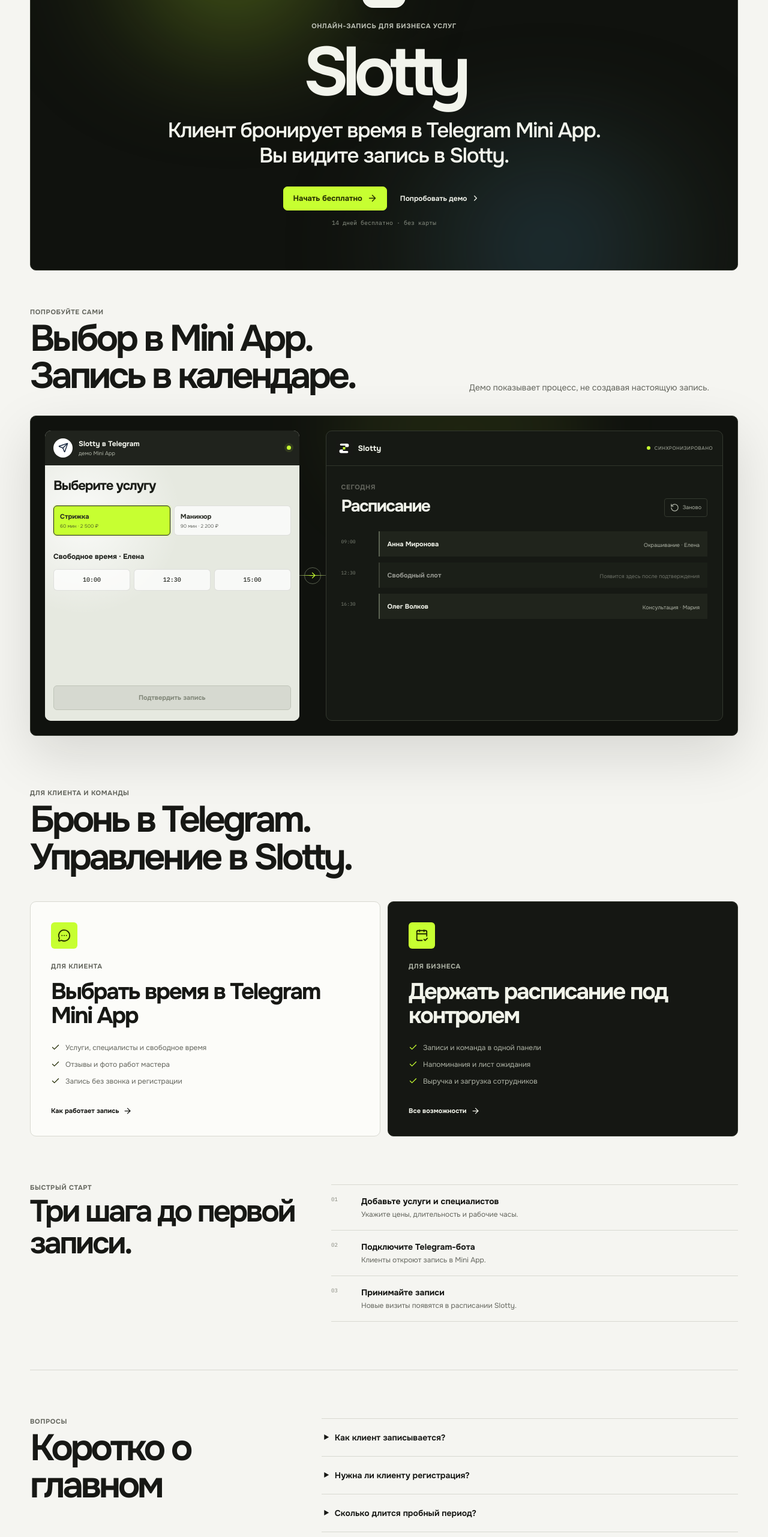
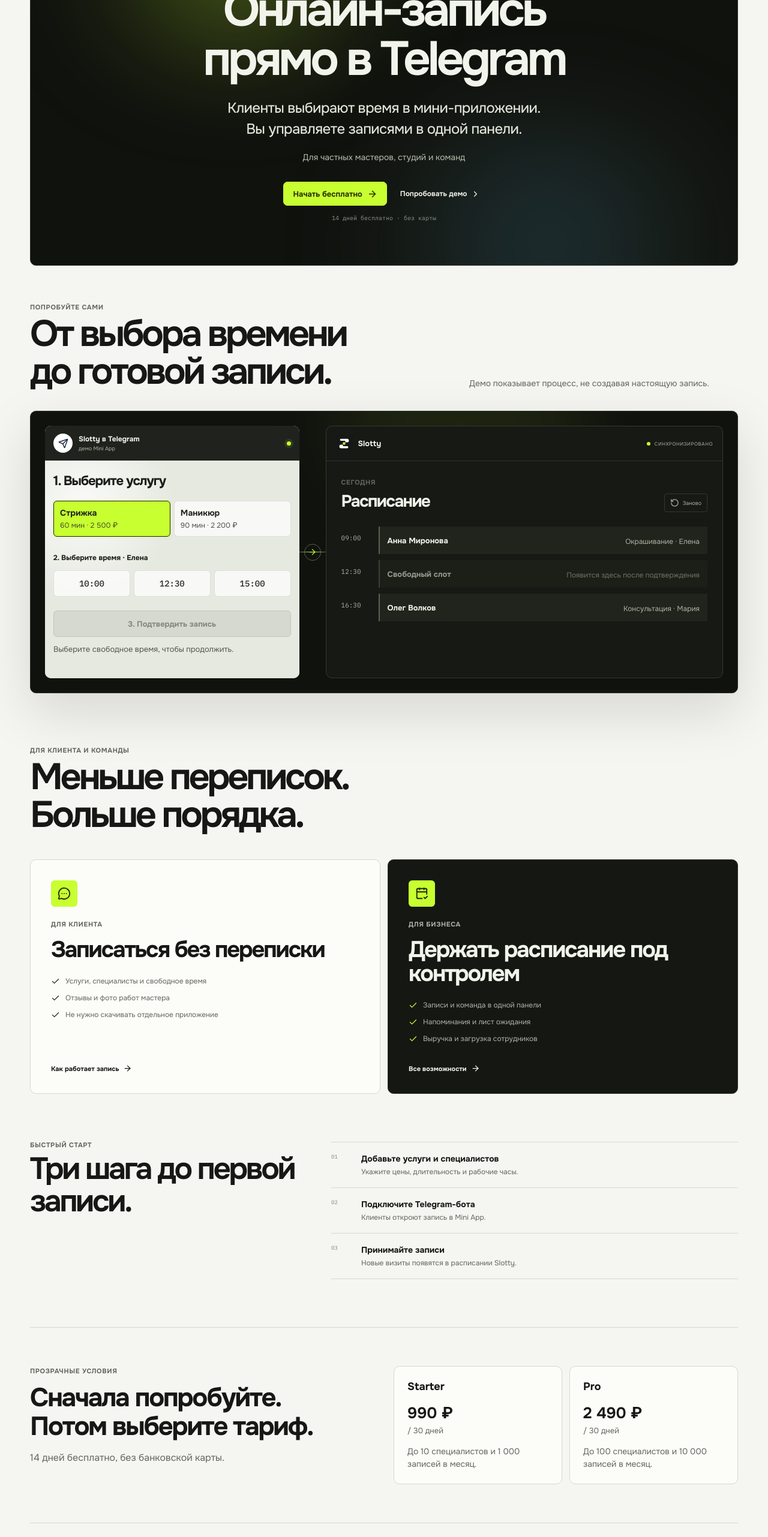
Before and after one commit to Gregory035/slotty, a React (Vite) app in the folder apps/web/: page / in a window 1280 px wide. Shown: the part 234-2797 px from the top of the page at 60% size. Built offline with nearby package versions, Linux system fonts and the light colour scheme; no server answers.

Commit message:
feat: clarify landing value and improve booking demo

```diff
--- a/apps/web/src/components/AnalyticsConsent.tsx
+++ b/apps/web/src/components/AnalyticsConsent.tsx
@@ -17,7 +17,7 @@
 
   return (
     <section className="analytics-consent" aria-label="Настройки аналитики">
-      <div><strong>Помогите улучшить Slotty</strong><p>Используем обезличенную аналитику посещений. Данные записей и клиентов не отправляются.</p></div>
+      <div><strong>Аналитика посещений</strong><p>Помогает улучшать Slotty. Без данных клиентов и записей.</p></div>
       <div className="analytics-consent-actions"><button className="text-button" onClick={() => decide('denied')}>Только необходимое</button><button className="primary-button lime-button" onClick={() => decide('granted')}>Разрешить</button></div>
     </section>
   );
--- a/apps/web/src/public.css
+++ b/apps/web/src/public.css
@@ -53,9 +53,10 @@
 .landing-hero-mark { width:72px; height:72px; display:grid; place-items:center; margin-bottom:25px; border:1px solid rgba(255,255,255,.55); border-radius:18px; color:#151713; background:#f3f5ec; box-shadow:0 18px 45px rgba(0,0,0,.17); }
 .landing-hero .eyebrow { color:#bdc1b6; }
 .landing-hero h1,.marketing-hero h1 { max-width:900px; margin:13px 0 19px; font-size:clamp(48px,7vw,88px); font-weight:650; letter-spacing:-.08em; line-height:.96; }
-.landing-hero h1 { margin:9px 0 20px; font-size:clamp(78px,9vw,124px); letter-spacing:-.085em; }
+.landing-hero h1 { margin:16px 0 24px; font-size:clamp(44px,6.5vw,80px); letter-spacing:-.065em; line-height:1.02; }
 .landing-hero>p:not(.eyebrow),.marketing-hero>p:not(.eyebrow) { max-width:650px; margin:0; color:var(--muted); font-size:16px; line-height:1.6; }
-.landing-hero>p.landing-hero-tagline { max-width:760px; color:#f2f4ec; font-size:clamp(22px,2.8vw,35px); font-weight:550; letter-spacing:-.04em; line-height:1.2; }
+.landing-hero>p.landing-hero-tagline { max-width:760px; color:#e2e6da; font-size:clamp(18px,2vw,24px); font-weight:450; letter-spacing:-.025em; line-height:1.45; }
+.landing-hero>p.landing-hero-audience { margin-top:18px; color:#b8beaf; font-size:14px; }
 .landing-actions { display:flex; align-items:center; flex-wrap:wrap; gap:14px; margin-top:30px; }
 .landing-hero .landing-actions { justify-content:center; }
 .landing-hero .text-button { color:#f2f4ec; }
@@ -128,7 +129,7 @@
 .demo-chat>header small { color:#aeb3a6; font-size:9px; }
 .demo-chat>header>i { width:7px; height:7px; margin-left:auto; border-radius:50%; background:var(--accent); box-shadow:0 0 0 4px rgba(199,255,49,.1); }
 .demo-telegram-mark { width:32px; height:32px; display:grid; place-items:center; border-radius:50%; color:#13233a; background:#fff; }
-.demo-chat-body { min-height:426px; display:flex; flex-direction:column; align-items:flex-start; gap:11px; padding:18px 14px; background:radial-gradient(circle at 15% 20%,rgba(255,255,255,.8),transparent 33%),#e6e9e0; }
+.demo-chat-body { min-height:350px; display:flex; flex-direction:column; align-items:flex-start; gap:11px; padding:18px 14px; background:radial-gradient(circle at 15% 20%,rgba(255,255,255,.8),transparent 33%),#e6e9e0; }
 .demo-miniapp-title { margin:2px 0 8px; font-size:22px; letter-spacing:-.05em; }
 .demo-miniapp-step { margin:16px 0 2px; font-size:12px; font-weight:700; }
 .demo-bubble { max-width:88%; padding:10px 12px; border-radius:4px 11px 11px 11px; background:#fff; box-shadow:0 3px 12px rgba(35,40,28,.07); font-size:11px; line-height:1.45; }
@@ -138,13 +139,16 @@
 .demo-options button.selected { border-color:#1d2118; background:var(--accent); box-shadow:0 0 0 2px rgba(199,255,49,.2); }
 .demo-services { grid-template-columns:1fr 1fr; }
 .demo-services button { display:grid; gap:4px; padding:10px; text-align:left; }
-.demo-services button span { font-size:11px; font-weight:700; }
-.demo-services button small { font-size:8px; opacity:.7; }
+.demo-services button span { font-size:14px; font-weight:700; }
+.demo-services button small { font-size:12px; opacity:.8; }
 .demo-times { grid-template-columns:repeat(3,1fr); }
-.demo-times button { min-height:36px; font-family:'IBM Plex Mono',monospace; font-size:10px; font-weight:500; }
+.demo-times button { min-height:44px; font-family:'IBM Plex Mono',monospace; font-size:14px; font-weight:500; }
 .demo-confirm { width:100%; min-height:41px; display:flex; align-items:center; justify-content:center; gap:7px; margin-top:auto; border:1px solid #20241b; border-radius:6px; color:#f4f6ee; background:#20241b; font-size:11px; font-weight:700; }
 .demo-confirm:disabled { color:#83897b; border-color:#bfc4b8; background:#d6d9d0; cursor:not-allowed; }
 .demo-confirm:disabled:has(svg) { color:#1b2500; border-color:var(--accent); background:var(--accent); }
+.demo-confirm { min-height:44px; margin-top:12px; font-size:13px; }
+.demo-feedback { min-height:40px; margin:0; color:#51594a; font-size:13px; line-height:1.5; }
+.demo-feedback.is-confirmed { color:#314600; font-weight:600; }
 .demo-sync { position:relative; z-index:2; display:grid; place-items:center; }
 .demo-sync::before { position:absolute; right:0; left:0; height:1px; background:linear-gradient(90deg,#565c4d,var(--accent),#565c4d); content:''; }
 .demo-sync span { width:28px; height:28px; display:grid; place-items:center; border:1px solid #59604f; border-radius:50%; color:var(--accent); background:#10120e; }
@@ -159,11 +163,11 @@
 .demo-panel-title button { display:flex; align-items:center; gap:6px; padding:7px 9px; border:1px solid #34392f; border-radius:4px; color:#aeb3a6; background:transparent; font-size:9px; }
 .demo-panel-title button:hover { color:#f1f3ea; background:#20241c; }
 .demo-schedule { display:grid; grid-template-columns:52px minmax(0,1fr); gap:0 10px; padding:0 25px 25px; }
-.demo-schedule>span { padding-top:17px; color:#7f8578; font-family:'IBM Plex Mono',monospace; font-size:8px; }
+.demo-schedule>span { padding-top:17px; color:#aeb3a6; font-family:'IBM Plex Mono',monospace; font-size:11px; }
 .demo-schedule article { min-width:0; display:flex; align-items:center; justify-content:space-between; gap:12px; margin:5px 0; padding:13px; border-left:2px solid #5b6252; background:#20241c; }
 .demo-schedule article b,.demo-schedule article small { display:block; }
-.demo-schedule article b { font-size:11px; }
-.demo-schedule article small { margin-top:4px; overflow:hidden; color:#aeb3a6; font-size:9px; text-overflow:ellipsis; white-space:nowrap; }
+.demo-schedule article b { font-size:13px; }
+.demo-schedule article small { margin-top:4px; color:#aeb3a6; font-size:12px; overflow-wrap:anywhere; }
 .demo-schedule .demo-empty-slot { border-left-color:#565c4d; opacity:.58; }
 .demo-schedule .demo-new-booking { border-left-color:var(--accent); background:#262c1d; animation:demo-booking-in .38s ease-out both; }
 .demo-new-booking em { flex:0 0 auto; padding:4px 6px; border-radius:99px; color:#1b2500; background:var(--accent); font-family:'IBM Plex Mono',monospace; font-size:7px; font-style:normal; }
@@ -257,10 +261,21 @@
 .not-found { min-height:calc(100vh - 153px); display:flex; flex-direction:column; justify-content:center; padding:80px 0; }
 .not-found h1 { margin:8px 0 16px; font-size:clamp(44px,7vw,82px); letter-spacing:-.07em; }
 .not-found>p:not(.eyebrow) { margin:0; color:var(--muted); }
-.analytics-consent { position:fixed; right:max(18px,env(safe-area-inset-right)); bottom:max(18px,env(safe-area-inset-bottom)); z-index:180; width:min(440px,calc(100vw - 36px)); display:flex; align-items:end; justify-content:space-between; gap:18px; padding:16px; border:1px solid var(--strong-border); border-radius:var(--card-radius); color:var(--text); background:var(--surface); box-shadow:0 18px 50px rgba(0,0,0,.18); }
+.analytics-consent { position:fixed; right:max(18px,env(safe-area-inset-right)); bottom:max(18px,env(safe-area-inset-bottom)); z-index:180; width:min(360px,calc(100vw - 36px)); display:flex; flex-direction:column; align-items:stretch; gap:12px; padding:16px; border:1px solid var(--strong-border); border-radius:var(--card-radius); color:var(--text); background:var(--surface); box-shadow:0 18px 50px rgba(0,0,0,.18); }
 .analytics-consent strong { font-size:13px; }
 .analytics-consent p { margin:5px 0 0; color:var(--muted); font-size:11px; line-height:1.5; }
-.analytics-consent-actions { display:flex; flex:0 0 auto; gap:6px; }
+.analytics-consent-actions { display:flex; justify-content:flex-end; flex-wrap:wrap; gap:6px; }
+.landing-pricing { width:min(1180px,calc(100% - 48px)); margin:0 auto; padding:64px 0; display:grid; grid-template-columns:1fr 1fr; gap:32px; border-top:1px solid var(--line); }
+.landing-pricing h2 { margin:12px 0; font-size:clamp(28px,3.4vw,44px); letter-spacing:-.05em; line-height:1.1; }
+.landing-pricing p { color:var(--muted); line-height:1.5; }
+.landing-price-options { display:grid; grid-template-columns:1fr 1fr; gap:12px; }
+.landing-price-options article { padding:22px; border:1px solid var(--line); border-radius:var(--card-radius); background:var(--surface); }
+.landing-price-options h3 { margin:0; font-size:18px; }
+.landing-price-options .landing-price { color:var(--text); font-size:26px; font-weight:650; margin:14px 0; }
+.landing-price span { display:block; color:var(--muted); font-size:13px; font-weight:400; }
+.landing-price-options article>p:last-child { margin:0; font-size:14px; }
+@media (max-width:760px) { .landing-pricing { width:calc(100% - 30px); grid-template-columns:1fr; padding:40px 0; gap:16px; } }
+@media (max-width:360px) { .landing-price-options { grid-template-columns:1fr; } }
 
 @media (max-width:820px) {
   .landing-nav,.landing-hero,.landing-product,.landing-demo,.landing-proof,.landing-audience,.landing-sides,.landing-operations,.landing-how,.landing-security,.landing-faq,.landing-final-cta,.landing-seo-copy,.marketing-hero,.marketing-section,.marketing-flow,.telegram-process,.marketing-faq,.not-found,.landing-footer { width:min(100% - 30px,1180px); }
@@ -315,8 +330,8 @@
   .landing-footer a { font-size:11px; }
   .landing-hero { width:calc(100% - 20px); min-height:500px; margin-top:10px; padding:48px 18px; }
   .landing-hero-mark { width:64px; height:64px; border-radius:16px; }
-  .landing-hero h1 { font-size:76px; }
-  .landing-hero .landing-hero-tagline { font-size:25px; }
+  .landing-hero h1 { font-size:clamp(34px,9vw,46px); }
+  .landing-hero .landing-hero-tagline { font-size:18px; }
   .landing-section-heading h2,.landing-final-cta h2 { font-size:36px; }
   .demo-services { grid-template-columns:1fr; }
   .demo-chat-body { min-height:320px; }
--- a/apps/web/src/views/LandingPage.tsx
+++ b/apps/web/src/views/LandingPage.tsx
@@ -24,7 +24,8 @@
 const faqItems = [
   ['Как клиент записывается?', 'Открывает Mini App из Telegram-бота, выбирает услугу, специалиста и время.'],
   ['Нужна ли клиенту регистрация?', 'Нет. Отдельная учётная запись в Slotty ему не нужна.'],
-  ['Сколько длится пробный период?', '14 дней после создания компании. Банковская карта для старта не нужна.'],
+  ['Что входит в пробный период?', '14 дней после создания компании: до 3 специалистов, 10 услуг и 100 записей. Банковская карта не нужна.'],
+  ['Что будет через 14 дней?', 'Для новых записей и продолжения работы потребуется платный тариф. Выбрать его можно в разделе «Подписка» в панели Slotty.'],
 ] as const;
 
 export function LandingPage() {
@@ -65,10 +66,10 @@
     <MarketingLayout>
       <section className="landing-hero" ref={heroRef} onPointerMove={moveHeroGlow} onPointerLeave={resetHeroGlow}>
         <span className="landing-hero-cursor-glow" aria-hidden="true" />
-        <span className="landing-hero-mark" aria-hidden="true"><SlottyMark size={44} tone="light" /></span>
         <p className="eyebrow">Онлайн-запись для бизнеса услуг</p>
-        <h1>Slotty</h1>
-        <p className="landing-hero-tagline">Клиент бронирует время в Telegram Mini App.<br />Вы видите запись в Slotty.</p>
+        <h1>Онлайн-запись<br />прямо в Telegram</h1>
+        <p className="landing-hero-tagline">Клиенты выбирают время в мини-приложении.<br />Вы управляете записями в одной панели.</p>
+        <p className="landing-hero-audience">Для частных мастеров, студий и команд</p>
         <div className="landing-actions">
           <Link className="primary-button lime-button" to="/app?mode=register" onClick={() => { trackEvent('landing_start_trial'); trackEvent('registration_start', { source: 'home' }); }}>Начать бесплатно <ArrowRight size={17} /></Link>
           <a className="text-button" href="#demo" onClick={() => trackEvent('landing_view_demo')}>Попробовать демо <ChevronRight size={15} /></a>
@@ -81,17 +82,17 @@
       <section className="landing-sides" id="features" aria-labelledby="features-title">
         <div className="landing-section-heading" data-reveal>
           <p className="eyebrow">Для клиента и команды</p>
-          <h2 id="features-title">Бронь в Telegram.<br />Управление в Slotty.</h2>
+          <h2 id="features-title">Меньше переписок.<br />Больше порядка.</h2>
         </div>
         <div className="landing-side-grid">
           <article className="landing-side-card client-side-card" data-reveal="left">
             <div className="side-card-icon"><MessageCircleMore size={22} /></div>
             <p className="eyebrow">Для клиента</p>
-            <h3>Выбрать время в Telegram Mini App</h3>
+            <h3>Записаться без переписки</h3>
             <ul>
               <li><Check size={15} /> Услуги, специалисты и свободное время</li>
               <li><Check size={15} /> Отзывы и фото работ мастера</li>
-              <li><Check size={15} /> Запись без звонка и регистрации</li>
+              <li><Check size={15} /> Не нужно скачивать отдельное приложение</li>
             </ul>
             <Link to="/zapis-cherez-telegram">Как работает запись <ArrowRight size={15} /></Link>
           </article>
@@ -114,6 +115,14 @@
         <div className="landing-steps" data-reveal="right">{setupSteps.map(([number, title, description]) => <article key={number}><span>{number}</span><h3>{title}</h3><p>{description}</p></article>)}</div>
       </section>
 
+      <section className="landing-pricing" id="pricing" aria-labelledby="pricing-title" data-reveal>
+        <div><p className="eyebrow">Прозрачные условия</p><h2 id="pricing-title">Сначала попробуйте.<br />Потом выберите тариф.</h2><p>14 дней бесплатно, без банковской карты.</p></div>
+        <div className="landing-price-options">
+          <article><h3>Starter</h3><p className="landing-price">990 ₽ <span>/ 30 дней</span></p><p>До 10 специалистов и 1 000 записей в месяц.</p></article>
+          <article><h3>Pro</h3><p className="landing-price">2 490 ₽ <span>/ 30 дней</span></p><p>До 100 специалистов и 10 000 записей в месяц.</p></article>
+        </div>
+      </section>
+
       <section className="landing-faq" aria-labelledby="home-faq-title">
         <div className="landing-section-heading" data-reveal="left"><p className="eyebrow">Вопросы</p><h2 id="home-faq-title">Коротко о главном</h2></div>
         <LandingFaq />
@@ -123,7 +132,7 @@
         <p className="eyebrow">Slotty для вашего бизнеса</p>
         <h2 id="final-cta-title">Запустите запись в Telegram.</h2>
         <p>14 дней бесплатно, без банковской карты.</p>
-        <Link className="primary-button lime-button" to="/app?mode=register" onClick={() => { trackEvent('landing_start_trial', { source: 'home_final' }); trackEvent('registration_start', { source: 'home_final' }); }}>Создать рабочее пространство <ArrowRight size={17} /></Link>
+        <Link className="primary-button lime-button" to="/app?mode=register" onClick={() => { trackEvent('landing_start_trial', { source: 'home_final' }); trackEvent('registration_start', { source: 'home_final' }); }}>Начать бесплатно <ArrowRight size={17} /></Link>
       </section>
     </MarketingLayout>
   );
@@ -150,24 +159,25 @@
   return (
     <section className="landing-demo" id="demo" aria-labelledby="demo-title">
       <div className="landing-section-heading demo-heading" data-reveal>
-        <div><p className="eyebrow">Попробуйте сами</p><h2 id="demo-title">Выбор в Mini App.<br />Запись в календаре.</h2></div>
+        <div><p className="eyebrow">Попробуйте сами</p><h2 id="demo-title">От выбора времени<br />до готовой записи.</h2></div>
         <p>Демо показывает процесс, не создавая настоящую запись.</p>
       </div>
       <div className="demo-stage" data-reveal>
         <div className="demo-chat" aria-label="Демонстрация Telegram Mini App">
           <header><span className="demo-telegram-mark"><Send size={17} /></span><div><b>Slotty в Telegram</b><small>демо Mini App</small></div><i aria-hidden="true" /></header>
           <div className="demo-chat-body">
-            <h3 className="demo-miniapp-title">Выберите услугу</h3>
+            <h3 className="demo-miniapp-title">1. Выберите услугу</h3>
             <div className="demo-options demo-services" aria-label="Выбор услуги">
               {services.map((item) => <button type="button" key={item.id} className={serviceId === item.id ? 'selected' : ''} aria-pressed={serviceId === item.id} onClick={() => chooseService(item.id)}><span>{item.name}</span><small>{item.duration} мин · {item.price}</small></button>)}
             </div>
-            <p className="demo-miniapp-step">Свободное время · {service.employee}</p>
+            <p className="demo-miniapp-step">2. Выберите время · {service.employee}</p>
             <div className="demo-options demo-times" aria-label="Выбор времени">
               {demoTimes.map((time) => <button type="button" key={time} className={selectedTime === time ? 'selected' : ''} aria-pressed={selectedTime === time} onClick={() => { setSelectedTime(time); setConfirmed(false); }}>{time}</button>)}
             </div>
             <button type="button" className="demo-confirm" disabled={!selectedTime || confirmed} onClick={() => { setConfirmed(true); trackEvent('landing_demo_completed', { service: service.id }); }}>
-              {confirmed ? <><CircleCheck size={17} /> Запись подтверждена</> : 'Подтвердить запись'}
+              {confirmed ? <><CircleCheck size={17} /> Запись подтверждена</> : '3. Подтвердить запись'}
             </button>
+            <p className={`demo-feedback ${confirmed ? 'is-confirmed' : ''}`} role="status">{confirmed ? 'Готово! Запись появилась у мастера в расписании Slotty.' : selectedTime ? `${service.name} · ${selectedTime} · ${service.price}` : 'Выберите свободное время, чтобы продолжить.'}</p>
           </div>
         </div>
 
--- a/apps/web/src/views/MarketingLayout.tsx
+++ b/apps/web/src/views/MarketingLayout.tsx
@@ -7,7 +7,7 @@
   return <div className="landing-page">
     <header className="landing-nav">
       <Link className="brand-home" to="/" aria-label="Slotty — главная"><Brand /></Link>
-      <nav className="landing-links" aria-label="Основная навигация"><a href="/#demo">Демо</a><a href="/#features">Возможности</a><Link to="/online-zapis">Онлайн-запись</Link><Link to="/zapis-cherez-telegram">Telegram</Link></nav>
+      <nav className="landing-links" aria-label="Основная навигация"><a href="/#demo">Демо</a><a href="/#features">Возможности</a><a href="/#pricing">Тарифы</a><Link to="/zapis-cherez-telegram">Telegram</Link></nav>
       <Link className="secondary-button landing-login" to="/app" onClick={() => trackEvent('landing_login')}>Войти</Link>
     </header>
     <main>{children}</main>
```
Also changed, not shown: 1 other file (tests, documents, lock files or other folders).
